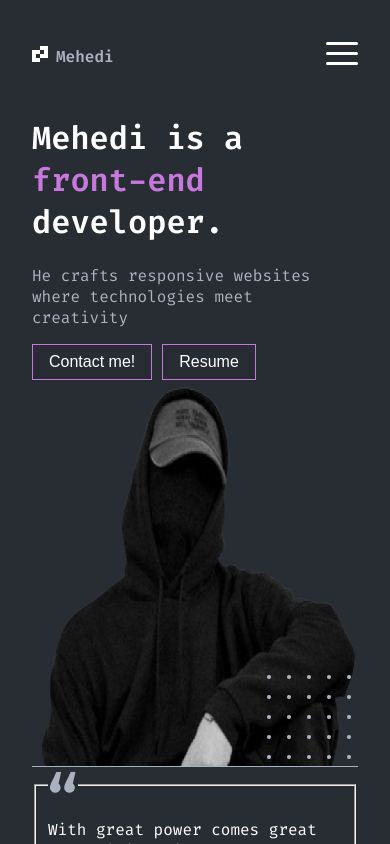
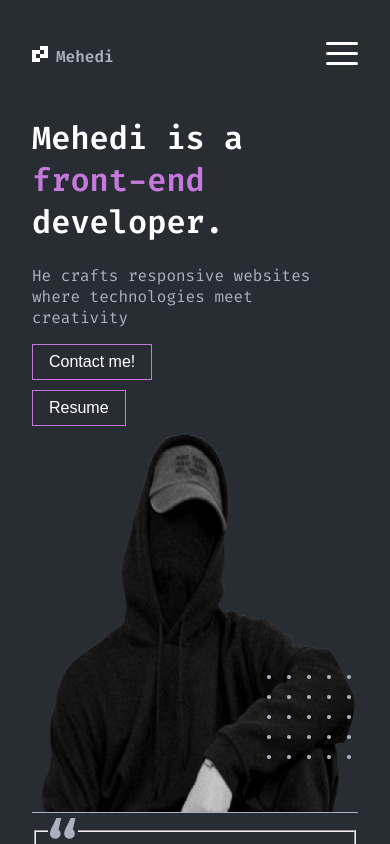
Before and after one commit to devmhb/Portfolio_devmhb, a Next.js app: page / in a window 390 px wide. Shown: the top 844 px of the page. Built offline with nearby package versions, Linux system fonts and the light colour scheme.

Commit message:
fixing problems

```diff
--- a/styles/components/Hero.module.scss
+++ b/styles/components/Hero.module.scss
@@ -20,10 +20,14 @@
       }
       .btn {
         @include btn-fill-Primary;
+        width: fit-content;
       }
       .cta_btns {
         display: flex;
         gap: 10px;
+        @media screen and (max-width: 499px) {
+          flex-direction: column;
+        }
       }
     }
     .row_right {
```
